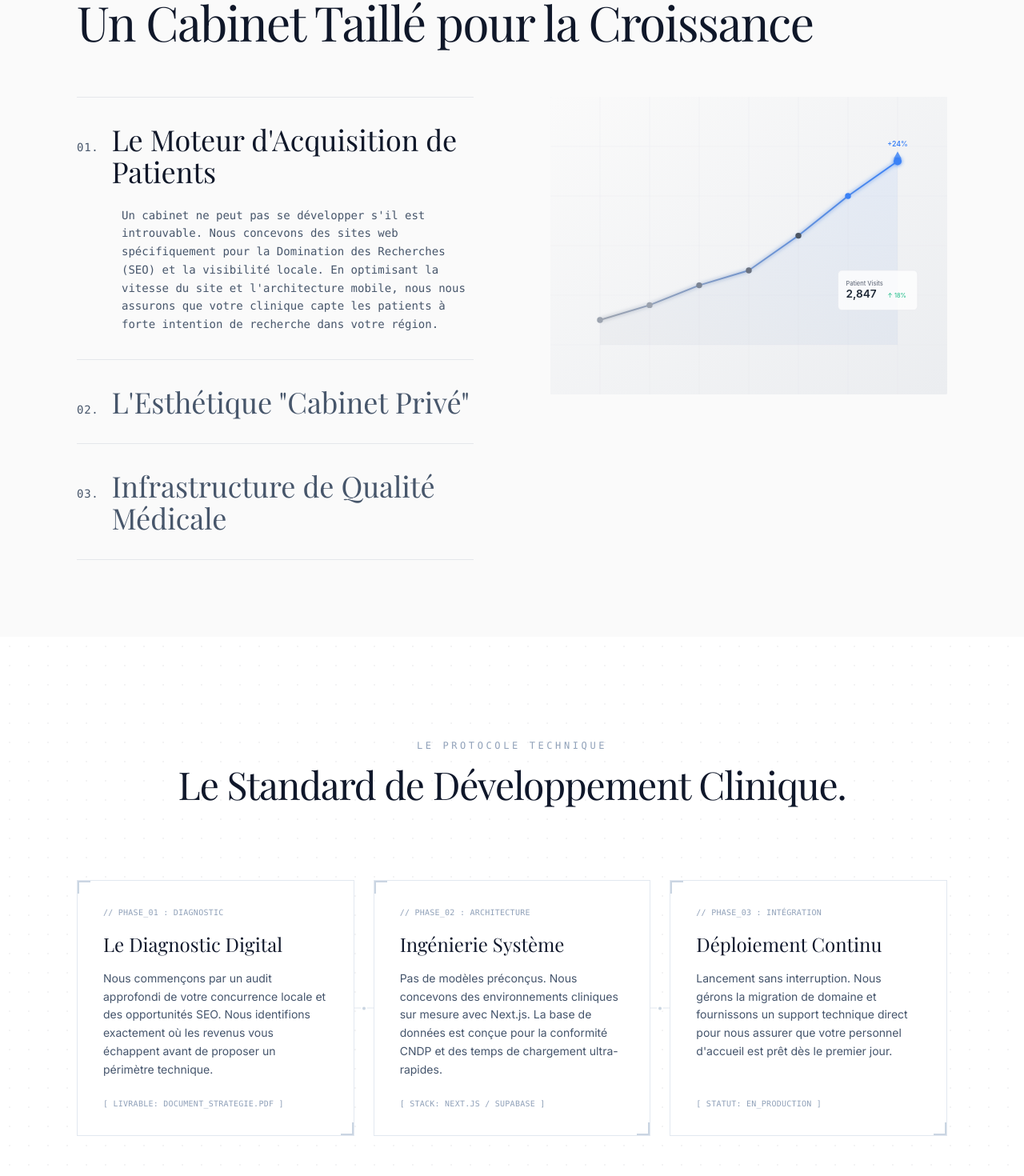
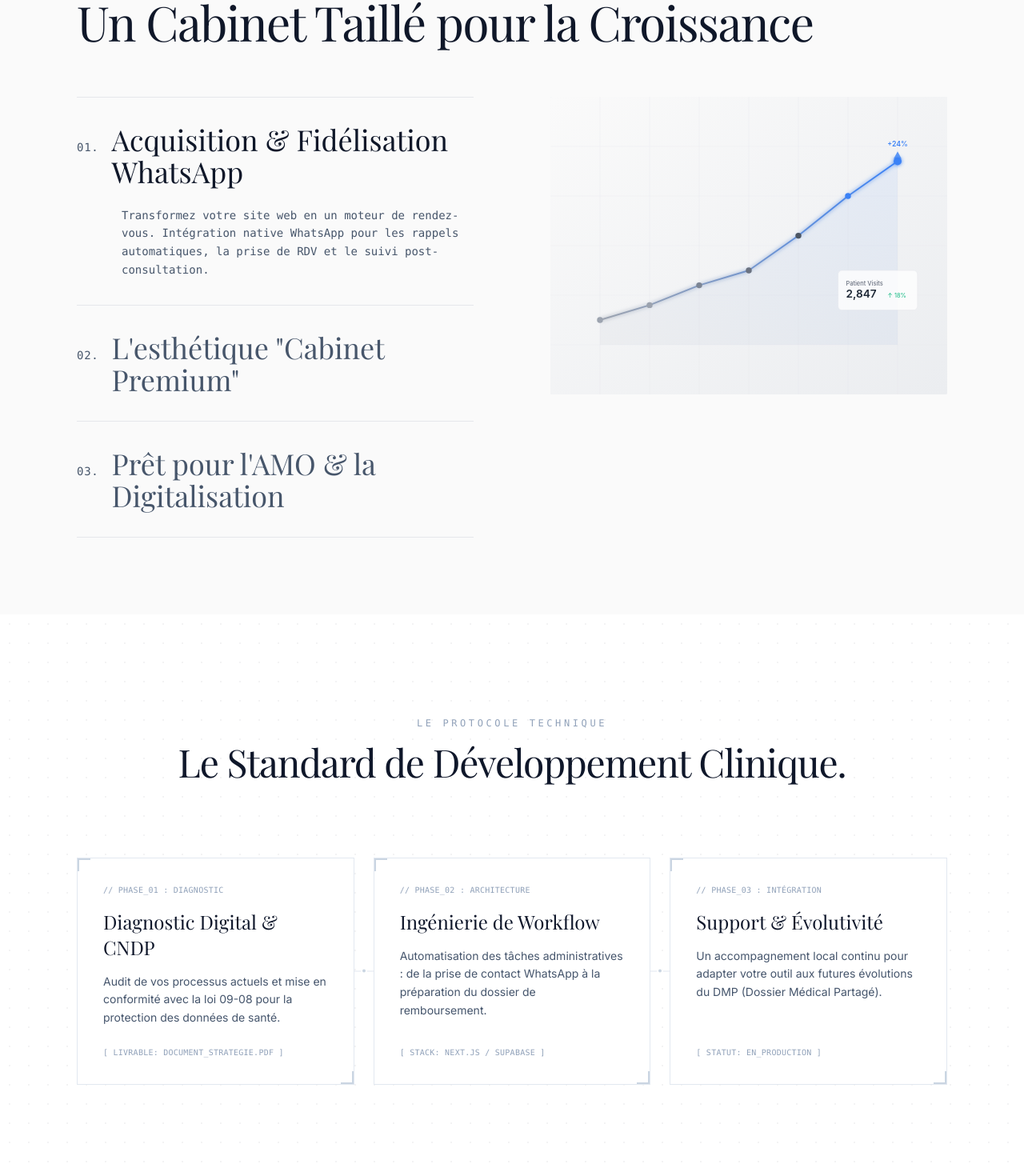
Before and after one commit to mehdisio2/portfolio, a Next.js app: page / in a window 1280 px wide. Shown: the part 976-2446 px from the top of the page at 80% size. Built offline with nearby package versions, Linux system fonts and the light colour scheme; a web font is replaced by a local one.

Commit message:
feat: Revise service descriptions and marketing copy to emphasize Moroccan healthcare compliance, WhatsApp integration, and digitalization.

```diff
--- a/components/approach-section.tsx
+++ b/components/approach-section.tsx
@@ -2,20 +2,20 @@ export function ApproachSection() {
     const steps = [
         {
             phase: "// PHASE_01 : DIAGNOSTIC",
-            headline: "Le Diagnostic Digital",
-            body: "Nous commençons par un audit approfondi de votre concurrence locale et des opportunités SEO. Nous identifions exactement où les revenus vous échappent avant de proposer un périmètre technique.",
+            headline: "Diagnostic Digital & CNDP",
+            body: "Audit de vos processus actuels et mise en conformité avec la loi 09-08 pour la protection des données de santé.",
             output: "[ LIVRABLE: DOCUMENT_STRATEGIE.PDF ]",
         },
         {
             phase: "// PHASE_02 : ARCHITECTURE",
-            headline: "Ingénierie Système",
-            body: "Pas de modèles préconçus. Nous concevons des environnements cliniques sur mesure avec Next.js. La base de données est conçue pour la conformité CNDP et des temps de chargement ultra-rapides.",
+            headline: "Ingénierie de Workflow",
+            body: "Automatisation des tâches administratives : de la prise de contact WhatsApp à la préparation du dossier de remboursement.",
             output: "[ STACK: NEXT.JS / SUPABASE ]",
         },
         {
             phase: "// PHASE_03 : INTÉGRATION",
-            headline: "Déploiement Continu",
-            body: "Lancement sans interruption. Nous gérons la migration de domaine et fournissons un support technique direct pour nous assurer que votre personnel d'accueil est prêt dès le premier jour.",
+            headline: "Support & Évolutivité",
+            body: "Un accompagnement local continu pour adapter votre outil aux futures évolutions du DMP (Dossier Médical Partagé).",
             output: "[ STATUT: EN_PRODUCTION ]",
         },
     ]
--- a/components/engagement-models-section.tsx
+++ b/components/engagement-models-section.tsx
@@ -2,28 +2,27 @@ import { Check } from "lucide-react"
 
 const engagementModels = [
     {
-        title: "Re-Architecture des Performances",
+        title: "Modernisation de Cabinet Legacy",
         subtitle: "Rôle : Équipe Agence",
         description:
             "Pour les cabinets freinés par des sites web lents et génériques. Nous auditons et reconstruisons votre présence numérique avec un code haute performance, garantissant un chargement instantané de votre site et le respect de toutes les normes SEO techniques.",
         features: [
-            { name: "Migration vers Next.js", detail: "Temps de chargement inférieur à la seconde" },
-            { name: "Audit SEO Technique & Correctifs", detail: "Schéma/Structure" },
-            { name: "Design d'Interface orienté Mobile", detail: null },
+            { name: "Migration de fichiers Excel vers Cloud Sécurisé", detail: null },
+            { name: "Intégration de passerelles de paiement locales", detail: null },
+            { name: "Archivage numérique conforme", detail: null },
             { name: "Optimisation du Tunnel de Réservation", detail: null },
         ],
         bestFor: "Cabinets Privés / Dentaires / Dermato",
     },
     {
-        title: "Architecture Systèmes",
+        title: "Layer de Conformité \"Turnkey\"",
         subtitle: "Rôle : Partenaires Technologiques",
         description:
             "Pour les cliniques atteignant un plafond opérationnel. Nous concevons et développons une infrastructure logicielle sécurisée sur mesure pour résoudre des blocages spécifiques, allant du triage automatisé des patients au stockage de données conforme aux normes de la CNDP.",
         features: [
-            { name: "Développement d'Applications Web sur mesure", detail: null },
-            { name: "Architecture Base de Données Sécurisée", detail: "Supabase" },
-            { name: "Intégration Vidéo de Télémédecine", detail: null },
-            { name: "Mise en place de Portails Patients", detail: null },
+            { name: "Hébergement local au Maroc", detail: "Certifié" },
+            { name: "Chiffrement des données de santé", detail: null },
+            { name: "Documentation CNDP prête à l'emploi", detail: null },
         ],
         bestFor: "Cliniques en Croissance / Startups en Télésanté",
     },
--- a/components/expertise-section.tsx
+++ b/components/expertise-section.tsx
@@ -7,22 +7,22 @@ const expertiseItems = [
     {
         id: 1,
         number: "01",
-        title: "Le Moteur d'Acquisition de Patients",
-        body: "Un cabinet ne peut pas se développer s'il est introuvable. Nous concevons des sites web spécifiquement pour la Domination des Recherches (SEO) et la visibilité locale. En optimisant la vitesse du site et l'architecture mobile, nous nous assurons que votre clinique capte les patients à forte intention de recherche dans votre région.",
+        title: "Acquisition & Fidélisation WhatsApp",
+        body: "Transformez votre site web en un moteur de rendez-vous. Intégration native WhatsApp pour les rappels automatiques, la prise de RDV et le suivi post-consultation.",
         imageSrc: "/expertise/growth-chart.svg",
     },
     {
         id: 2,
         number: "02",
-        title: 'L\'Esthétique "Cabinet Privé"',
-        body: "La confiance s'établit en quelques millisecondes. Pour les professionnels de l'esthétique et du dentaire, votre présence numérique est votre nouvelle salle d'attente. Nous concevons des interfaces de luxe sur mesure qui reflètent la qualité de vos soins cliniques, vous positionnant comme le choix premium de votre marché.",
+        title: 'L\'esthétique "Cabinet Premium"',
+        body: "Un design qui reflète l'excellence de vos soins. Nous créons des vitrines digitales qui instaurent la confiance avant même la première consultation.",
         imageSrc: "/expertise/luxury-interior.svg",
     },
     {
         id: 3,
         number: "03",
-        title: "Infrastructure de Qualité Médicale",
-        body: "Nous n'utilisons pas de modèles bon marché. Nous construisons sur une Architecture Cloud d'Entreprise (Next.js & Supabase). Cela signifie que votre site est ultra-rapide et protégé contre le piratage dès aujourd'hui, tout en étant techniquement prêt à intégrer des portails patients sécurisés et des fonctionnalités de télémédecine dès que vous serez prêt à évoluer.",
+        title: "Prêt pour l'AMO & la Digitalisation",
+        body: "Une infrastructure conçue pour s'interfacer avec les nouveaux flux CNSS/CNOPS. Générez vos documents et gérez vos données patients en totale conformité avec les exigences de 2026.",
         imageSrc: "/expertise/infrastructure.svg",
     },
 ]
--- a/components/faq-section.tsx
+++ b/components/faq-section.tsx
@@ -5,19 +5,19 @@ import { ChevronDown } from "lucide-react"
 
 const faqs = [
     {
-        question: "Pourquoi évitez-vous WordPress/Webflow ?",
+        question: "Est-ce que mon site sera conforme à la loi 09-08 ?",
         answer:
-            "Voyez WordPress comme la location d'une clinique : vous êtes limité par les règles d'un tiers. Nous développons sur Next.js, une infrastructure de niveau entreprise. Cela garantit que votre présence numérique est visuellement sur mesure (aucun modèle générique), à chargement instantané (meilleur pour Google), protégée contre le piratage (pas de plugins) et, surtout, prête techniquement à évoluer vers une application complète de télémédecine lorsque vous serez prêt à grandir.",
+            "Absolument. Chaque projet inclut le chiffrement des données, l'hébergement au Maroc et l'assistance pour vos déclarations CNDP.",
     },
     {
-        question: "Quelle est la structure d'assistance après le lancement ?",
+        question: "Comment fonctionne l'intégration WhatsApp ?",
         answer:
-            "Nous ne disparaissons pas. Nous agissons en tant que partenaire technologique. Tous les engagements incluent une période d'hyper-assistance de 30 jours, avec des options de forfaits de maintenance continus pour gérer la sécurité et les mises à jour.",
+            "Nous connectons votre site à l'API WhatsApp Business pour automatiser les confirmations de RDV sans intervention manuelle de votre secrétaire.",
     },
     {
-        question: "Quel est le délai de développement typique ?",
+        question: "Est-ce compatible avec mon logiciel actuel ?",
         answer:
-            "Nous acceptons un nombre limité de projets pour garantir notre concentration. La création d'un cabinet standard prend de 2 à 3 semaines ; une infrastructure clinique complexe nécessite de 4 à 6 semaines.",
+            "Nos solutions sont conçues comme une couche agile (Claims Gateway) qui peut s'ajouter à vos outils existants pour moderniser la communication patient.",
     },
 ]
 
--- a/components/footer-section.tsx
+++ b/components/footer-section.tsx
@@ -6,13 +6,13 @@ export function FooterSection() {
             <div className="max-w-4xl mx-auto px-6 lg:px-8 text-center">
                 {/* CTA Headline */}
                 <h2 className="font-serif text-3xl sm:text-4xl lg:text-5xl text-white mb-10 text-balance">
-                    Prêt à mettre à niveau votre infrastructure ?
+                    Prêt à sécuriser et digitaliser votre cabinet ?
                 </h2>
 
                 {/* CTA Button */}
                 <a href="#"
                     className="inline-block bg-white text-slate-900 font-medium px-8 py-4 text-base lg:text-lg transition-all duration-300 hover:bg-slate-100 hover:shadow-lg">
-                    Réserver une Consultation
+                    Demander une Démo Interactive
                 </a>
 
                 {/* Bottom Row */}
--- a/components/hero-section.tsx
+++ b/components/hero-section.tsx
@@ -17,11 +17,11 @@ export function HeroSection() {
                 </span>
 
                 <h1 className="mb-6 text-5xl lg:text-7xl font-serif font-bold tracking-tight text-foreground leading-tight px-4 max-w-4xl">
-                    Infrastructure Digitale Haute Performance pour la Santé au Maroc.
+                    Infrastructure Digitale & Conformité pour la Santé au Maroc.
                 </h1>
 
                 <p className="mb-10 text-lg lg:text-xl text-muted-foreground max-w-3xl leading-relaxed">
-                    Agence digitale de premier plan aidant les cabinets médicaux et cliniques marocains à optimiser l'accès des patients tout en garantissant une conformité réglementaire absolue.
+                    Préparez votre cabinet pour la feuille de soins électronique (CNSS) et la loi 09-08. Nous fusionnons présence web, automatisation WhatsApp et conformité CNDP dans une solution unique.
                 </p>
 
                 <div className="flex flex-col sm:flex-row items-center justify-center gap-6 mb-16 w-full">
```
